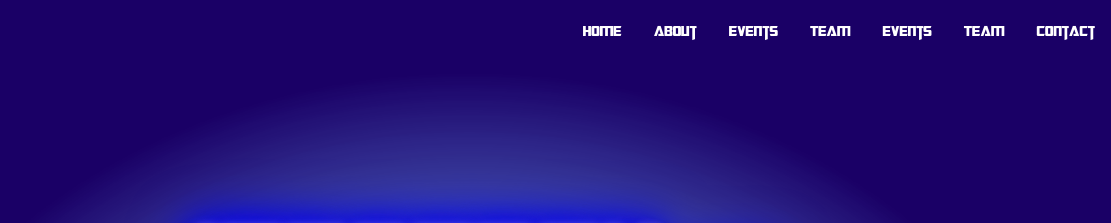
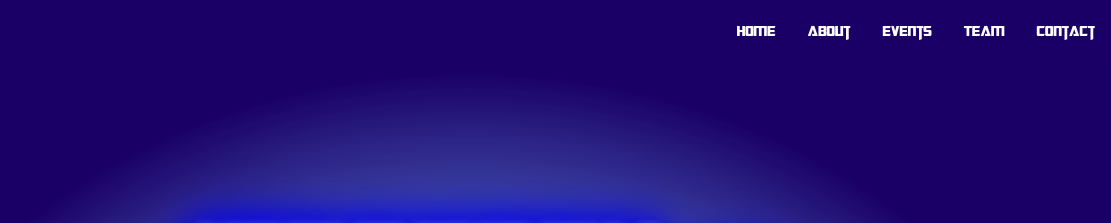
Before and after one commit to varun14gb/infotrek-v2, a plain HTML site: page index.html in a window 1280 px wide. Shown: the top 223 px of the page, 169-1280 px from the left. Drawn offline with Linux system fonts and the light colour scheme.

Commit message:
Update index.html

```diff
--- a/index.html
+++ b/index.html
@@ -21,8 +21,6 @@
             <ul class="nav-links">
                   <li><a href="#">Home</a></li>
                   <li><a href="#">About</a></li>
-                  <li><a href="#">Events</a></li>
-                  <li><a href="#">Team</a></li>
                   <li><a href="#" href="/infotrek-v2/events.html">Events</a></li>
                   <li><a href="#" href="/infotrek-v2/team.html">Team</a></li>
                   <li><a href="#">Contact</a></li>
```
